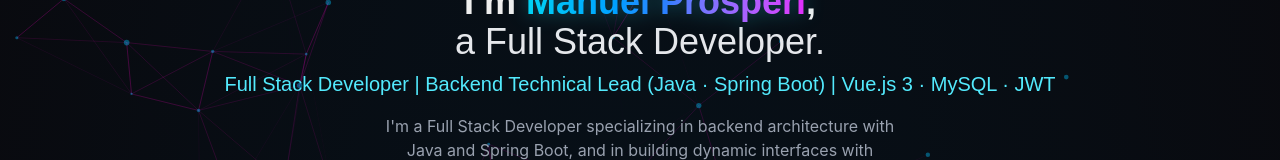
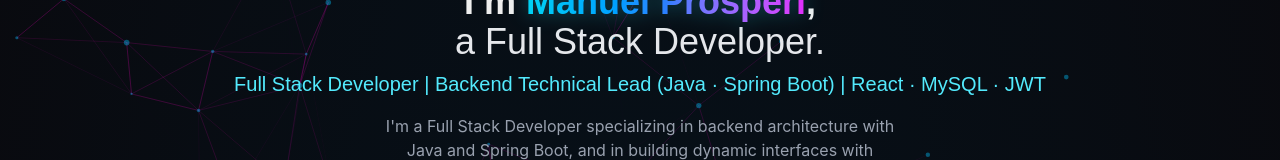
Before and after one commit to prospi-dev/portfolio, a React (Vite) app in the folder portfolio/: page / in a window 1280 px wide. Shown: the part 148-308 px from the top of the page. Built offline with nearby package versions, Linux system fonts and the light colour scheme; no server answers.

Commit message:
fix(home): correct tech stack label from Vue.js 3 to React
Hero subtitle listed Vue.js 3 as a tech stack item; the rest of the
site and CV reference React for this line.

```diff
--- a/portfolio/src/components/home.jsx
+++ b/portfolio/src/components/home.jsx
@@ -16,7 +16,7 @@
       <span className="font-normal text-gray-200">a Full Stack Developer.</span>
     </h1>
     <h2 className="text-lg md:text-xl font-medium text-cyan-300 mb-4">
-      Full Stack Developer | Backend Technical Lead (Java · Spring Boot) | Vue.js 3 · MySQL · JWT
+      Full Stack Developer | Backend Technical Lead (Java · Spring Boot) | React · MySQL · JWT
     </h2>
     <p className="text-gray-400 max-w-lg mb-6">
       I'm a Full Stack Developer specializing in backend architecture with Java and Spring Boot, and in building dynamic interfaces with Vue.js 3. I currently lead the backend area for Domitila, a corporate ERP system for HR management and social projects, setting architecture, security, and code quality standards for a 5-person development team. I complement this experience with independent, end-to-end software development in the .NET/React ecosystem, demonstrating command of core backend fundamentals independently of the framework.
```
